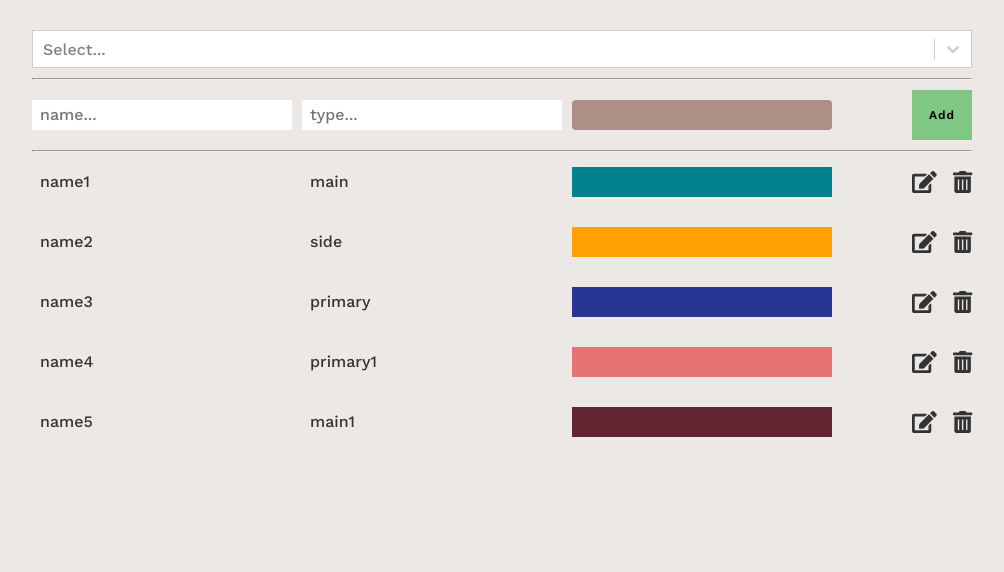
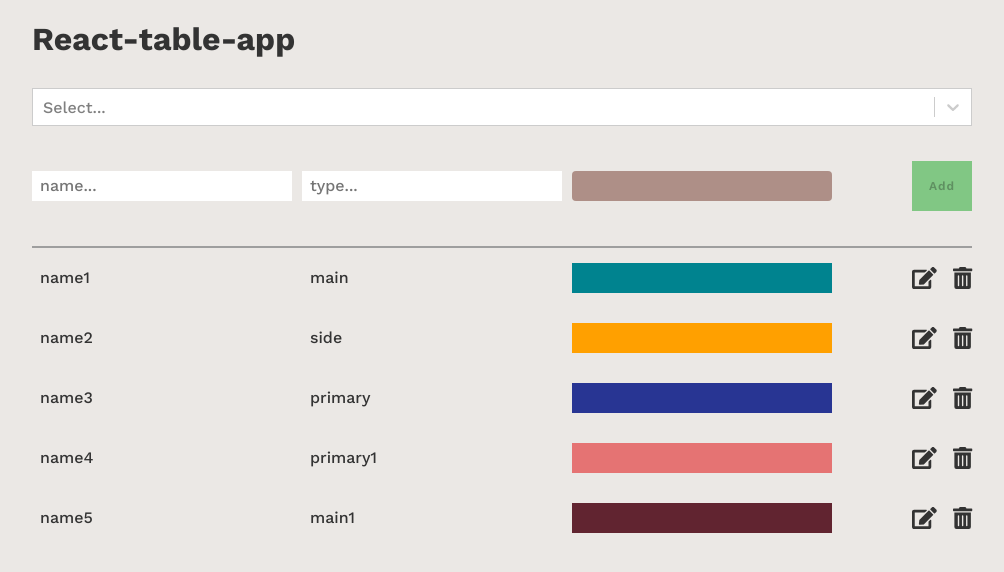
Before and after one commit to andrei-brdnv/React-table-app, a React (Create React App) app: page / in a window 1280 px wide. Shown: the top 572 px of the page, without its empty margins (138-1142 px from the left). Built offline with nearby package versions, Linux system fonts and the light colour scheme.

Commit message:
added localstorage

```diff
--- a/package.json
+++ b/package.json
@@ -14,10 +14,12 @@
     "react-color": "^2.18.1",
     "react-copy-to-clipboard": "^5.0.2",
     "react-dom": "^16.13.1",
+    "react-flip-move": "^3.0.4",
     "react-redux": "^7.2.1",
     "react-scripts": "3.4.3",
     "react-select": "^3.1.0",
     "redux": "^4.0.5",
+    "redux-persist": "^6.0.0",
     "reselect": "^4.0.0",
     "uuid": "^8.3.0"
   },
--- a/src/App.css
+++ b/src/App.css
@@ -1,5 +1,6 @@
 h1, h2, h3 {
   margin: 0;
+  padding: 0 10px;
 }
 
 body {
@@ -17,8 +18,17 @@ body {
   box-sizing: border-box;
 }
 
+.h1 {
+  transition: all .2s linear;
+}
+
+.h1:hover {
+  color: #757575;
+}
+
 .hr {
   margin: 0 10px;
+  border: 1px solid #9e9e9e;
   padding: 0;
 }
 
@@ -36,6 +46,17 @@ body {
 .input:focus {
   padding: 2px 8px 2px 6px;
   border: 2px solid #2684ff;
+}
+
+.input__error {
+  width: 100%;
+  height: 30px;
+  line-height: 30px;
+  font-size: 16px;
+  font-family: 'Work Sans', sans-serif;
+  padding: 2px 8px;
+  border: none;
+  outline-color: red;
 }
 
 .select {
@@ -70,7 +91,7 @@ body {
   -webkit-box-direction: normal;
   -ms-flex-flow: row wrap;
   flex-flow: row wrap;
-  padding: 10px;
+  padding: 5px 10px;
 }
 
 .flex-container__form > * {
@@ -86,6 +107,8 @@ body {
   margin: 0;
   padding: 0 8px;
   transition: all .2s linear;
+  overflow-wrap: break-word;
+  word-wrap: break-word;
 }
 
 p:hover {
@@ -95,77 +118,8 @@ p:hover {
 .flex-item__three {
   position: relative;
   height: 30px;
-}
-
-.copy-hex-value {
-  display: -webkit-box;
-  display: -ms-flexbox;
-  display: flex;
-  position: absolute;
-  -webkit-box-pack: center;
-  -ms-flex-pack: center;
-  justify-content: center;
-  -webkit-box-align: center;
-  -ms-flex-align: center;
-  align-items: center;
-  width: 50%;
-  height: 30px;
-  font-size: 10px;
-  font-family: 'Roboto', sans-serif;
-  line-height: 10px;
   cursor: pointer;
 }
-
-.copy-hex-value:hover {
-  background-color: #757575;
-  border: 1px solid #212121;
-}
-
-.copy-hex-value span {
-  display: none;
-  color: white;
-}
-
-.copy-hex-value:hover span {
-  display: inline;
-  text-align: center;
-}
-
-.copy-rgb-value {
-  display: -webkit-box;
-  display: -ms-flexbox;
-  display: flex;
-  position: absolute;
-  -webkit-box-pack: center;
-  -ms-flex-pack: center;
-  justify-content: center;
-  -webkit-box-align: center;
-  -ms-flex-align: center;
-  align-items: center;
-  width: 50%;
-  right: 0;
-  height: 30px;
-  font-size: 10px;
-  font-family: 'Roboto', sans-serif;
-  line-height: 10px;
-  cursor: pointer;
-}
-
-.copy-rgb-value:hover {
-  background-color: #757575;
-  border: 1px solid #212121;
-}
-
-.copy-rgb-value span {
-  display: none;
-  color: white;
-}
-
-.copy-rgb-value:hover span {
-  display: inline;
-  text-align: center;
-}
-
 
 .flex-item__four {
   display: -webkit-box;
@@ -277,23 +231,91 @@ p:hover {
   transition: color .2s linear;
 }
 
+
+/* copy color value */
+
+.copy-hex-value {
+  display: -webkit-box;
+  display: -ms-flexbox;
+  display: flex;
+  position: absolute;
+  -webkit-box-pack: center;
+  -ms-flex-pack: center;
+  justify-content: center;
+  -webkit-box-align: center;
+  -ms-flex-align: center;
+  align-items: center;
+  width: 50%;
+  height: 30px;
+  font-size: 10px;
+  font-family: 'Roboto', sans-serif;
+  line-height: 10px;
+  cursor: pointer;
+}
+
+.copy-hex-value:hover {
+  background-color: #757575;
+  border: 1px solid #212121;
+}
+
+.copy-hex-value span {
+  display: none;
+  color: white;
+}
+
+.copy-hex-value:hover span {
+  display: inline;
+  text-align: center;
+}
+
+.copy-rgb-value {
+  display: -webkit-box;
+  display: -ms-flexbox;
+  display: flex;
+  position: absolute;
+  -webkit-box-pack: center;
+  -ms-flex-pack: center;
+  justify-content: center;
+  -webkit-box-align: center;
+  -ms-flex-align: center;
+  align-items: center;
+  width: 50%;
+  right: 0;
+  height: 30px;
+  font-size: 10px;
+  font-family: 'Roboto', sans-serif;
+  line-height: 10px;
+  cursor: pointer;
+}
+
+.copy-rgb-value:hover {
+  background-color: #757575;
+  border: 1px solid #212121;
+}
+
+.copy-rgb-value span {
+  display: none;
+  color: white;
+}
+
+.copy-rgb-value:hover span {
+  display: inline;
+  text-align: center;
+}
+
 @media all and (min-width: 600px) {
   .hr {
     display: none;
   }
 
-  .hr__select {
-    display: inline;
-    margin-bottom: 5px;
-  }
-
   .hr__form {
     display: inline;
-    margin-top: 5px;
+    border: 1px solid #9e9e9e;
+    margin-top: 30px;
   }
 
   .select {
-    padding: 10px;
+    padding: 30px 10px;
   }
 
   .flex-container {
@@ -337,6 +359,8 @@ p:hover {
     margin: 0 5px;
     height: 30px;
     line-height: 30px;
+    width: 100%;
+    max-width: 260px;
     /*background-color: lightpink;*/
   }
 
--- a/src/App.js
+++ b/src/App.js
@@ -12,8 +12,8 @@ class App extends Component {
     render() {
         return (
             <div className="flex-container">
+                <h1 className="h1">React-table-app</h1>
                 <SelectFilter/>
-                <hr className="hr hr__select"/>
                 <DataForm/>
                 <hr className="hr hr__form"/>
                 <DataList/>
--- a/src/components/color-picker/index.js
+++ b/src/components/color-picker/index.js
@@ -19,7 +19,7 @@ class ColorPicker extends React.Component {
     };
 
     render() {
-        console.log('render color picker')
+        console.log('render ColorPicker')
         const styles = {
             color: {
                 height: '30px',
--- a/src/components/data-form/index.js
+++ b/src/components/data-form/index.js
@@ -11,12 +11,12 @@ class DataForm extends Component {
     }
 
     render() {
-        console.log('render data form')
+        console.log('render DataForm')
         return (
             <form onSubmit={this.handleSubmit} className="flex-container__form">
                 <div className="flex-item__one">
                     <input
-                        className="input"
+                        className={this.getClassName('name')}
                         value={this.state.name}
                         onChange={this.handleChange('name')}
                         placeholder="name..."
@@ -24,7 +24,7 @@ class DataForm extends Component {
                 </div>
                 <div className="flex-item__two">
                     <input
-                        className="input"
+                        className={this.getClassName('type')}
                         value={this.state.type}
                         onChange={this.handleChange('type')}
                         placeholder="type..."
@@ -39,6 +39,7 @@ class DataForm extends Component {
                 <div className="flex-item__four">
                     <button
                         className="btn btn-add"
+                        disabled={!this.isValidForm()}
                     >
                         Add
                     </button>
@@ -46,6 +47,12 @@ class DataForm extends Component {
             </form>
         )
     }
+
+    isValidForm = () => ['name', 'type'].every(this.isValidField)
+
+    isValidField = (type) => this.state[type].length >= limits[type].min
+
+    getClassName = (type) => (this.isValidField(type) ? 'input' : 'input__error')
 
     handleSubmit = (event) => {
         event.preventDefault()
@@ -58,6 +65,7 @@ class DataForm extends Component {
 
     handleChange = (type) => (event) => {
         const {value} = event.target
+        if (value.length > limits[type].max) return
         this.setState({
             [type]: value
         })
@@ -68,6 +76,17 @@ class DataForm extends Component {
     }
 }
 
+const limits = {
+    name: {
+        min: 3,
+        max: 30
+    },
+    type: {
+        min: 3,
+        max: 30
+    }
+}
+
 export default connect(
     null,
     (dispatch) => ({
--- a/src/components/data-item/index.js
+++ b/src/components/data-item/index.js
@@ -28,14 +28,14 @@ class DataItem extends Component {
     render() {
         const {isEditing} = this.state
         return (
-            <Fragment>
+            <div>
                 {isEditing ? this.renderForm() : this.renderItem()}
-            </Fragment>
+            </div>
         )
     }
 
     renderItem() {
-        console.log('render data item basic')
+        console.log('render DataItem')
         const {dataItem} = this.props
         return (
             <div className="flex-container__form">
@@ -83,12 +83,12 @@ class DataItem extends Component {
     }
 
     renderForm() {
-        console.log('render data item form')
+        console.log('render DataItem editing form')
         return (
             <form onSubmit={this.handleSubmit} className="flex-container__form">
                 <div className="flex-item__one">
                     <input
-                        className="input"
+                        className={this.getClassName('name')}
                         value={this.state.name}
                         onChange={this.handleChange('name')}
                         placeholder="name..."
@@ -97,7 +97,7 @@ class DataItem extends Component {
                 </div>
                 <div className="flex-item__two">
                     <input
-                        className="input"
+                        className={this.getClassName('type')}
                         value={this.state.type}
                         onChange={this.handleChange('type')}
                         placeholder="type..."
@@ -112,6 +112,7 @@ class DataItem extends Component {
                 <div className="flex-item__four">
                     <button
                         className="btn btn-confirm"
+                        disabled={!this.isValidForm()}
                     >
                         Confirm
                     </button>
@@ -119,6 +120,12 @@ class DataItem extends Component {
             </form>
         )
     }
+
+    isValidForm = () => ['name', 'type'].every(this.isValidField)
+
+    isValidField = (type) => this.state[type].length >= limits[type].min
+
+    getClassName = (type) => (this.isValidField(type) ? 'input' : 'input__error')
 
     handleSubmit = (event) => {
         event.preventDefault()
@@ -129,6 +136,7 @@ class DataItem extends Component {
 
     handleChange = (type) => (event) => {
         const {value} = event.target
+        if (value.length > limits[type].max) return
         this.setState({
             [type]: value
         })
@@ -139,6 +147,17 @@ class DataItem extends Component {
     }
 }
 
+const limits = {
+    name: {
+        min: 3,
+        max: 30
+    },
+    type: {
+        min: 3,
+        max: 30
+    }
+}
+
 export default connect(
     null,
     (dispatch) => ({
--- a/src/components/select-filter/index.js
+++ b/src/components/select-filter/index.js
@@ -12,6 +12,7 @@ const customStyles = {
 
 class SelectFilter extends Component {
     render() {
+        console.log('render SelectFilter')
         return (
             <div className="select">
                 <Select
--- a/src/index.js
+++ b/src/index.js
@@ -1,12 +1,15 @@
 import React from 'react';
 import ReactDOM from 'react-dom';
 import App from './App';
-import {store} from "./redux/store";
+import {store, persistor} from "./redux/store";
 import {Provider} from "react-redux";
+import {PersistGate} from "redux-persist/integration/react";
 
 ReactDOM.render(
     <Provider store={store}>
-        <App />
+        <PersistGate persistor={persistor}>
+            <App/>
+        </PersistGate>
     </Provider>,
     document.getElementById('root')
 );
--- a/src/redux/middleware/hexToRgb.js
+++ b/src/redux/middleware/hexToRgb.js
@@ -1,6 +1,6 @@
 export default (store) => (next) => (action) => {
     const hexToRgb = (hex) => {
-        console.log('hexToRgb')
+        console.log('hexToRgb called')
         return ['0x' + hex[1] + hex[2] | 0, '0x' + hex[3] + hex[4] | 0, '0x' + hex[5] + hex[6] | 0];
     }
     if (!action.colorRgb) return next(action)
--- a/src/redux/reducers/dataReducer.js
+++ b/src/redux/reducers/dataReducer.js
@@ -3,10 +3,8 @@ import {ADD_DATA_ITEM, DELETE_DATA_ITEM, EDIT_DATA_ITEM, REORDER_ITEMS} from "..
 
 export default function (initState = data, action) {
     switch (action.type) {
-
         case DELETE_DATA_ITEM:
             return initState.filter(dataItem => dataItem.id !== action.payload.id)
-
         case ADD_DATA_ITEM:
             return [
                 ...initState,
@@ -16,7 +14,6 @@ export default function (initState = data, action) {
                     colorRgb: action.colorRgb
                 }
             ]
-
         case EDIT_DATA_ITEM:
             const {id, editedValue} = action.payload
             const newState = initState.map(dataItem => {
@@ -24,11 +21,9 @@ export default function (initState = data, action) {
                 return dataItem
             })
             return newState
-
         case REORDER_ITEMS:
             const {reorderedData} = action.payload
             return reorderedData
-
         default:
             return initState
     }
--- a/src/redux/store/index.js
+++ b/src/redux/store/index.js
@@ -4,11 +4,21 @@ import generateId from "../middleware/generate-id";
 import logger from "../middleware/logger";
 import filtersReducer from "../reducers/filtersReducer";
 import hexToRgb from "../middleware/hexToRgb";
+import {persistStore, persistReducer} from "redux-persist";
+import storage from "redux-persist/lib/storage";
 
 const reducer = combineReducers({
     data: dataReducer,
     filters: filtersReducer
 })
+
+const persistConfig = {
+    key: 'root',
+    storage,
+    whitelist: ['data', 'filters']
+}
+
+const rootReducer = persistReducer(persistConfig, reducer)
 
 const composeEnhancers =
     typeof window === 'object' &&
@@ -18,8 +28,9 @@ const composeEnhancers =
         }) : compose;
 
 const enhancer = composeEnhancers(
-    applyMiddleware(generateId, logger, hexToRgb),
+    applyMiddleware(generateId, logger, hexToRgb)
     // other store enhancers if any
 );
 
-export const store = createStore(reducer, enhancer)
+export const store = createStore(rootReducer, enhancer)
+export const persistor = persistStore(store)
```
Also changed, not shown: src/components/data-list/index.js (+7 -6 lines), 1 other file (tests, documents, lock files or other folders).
